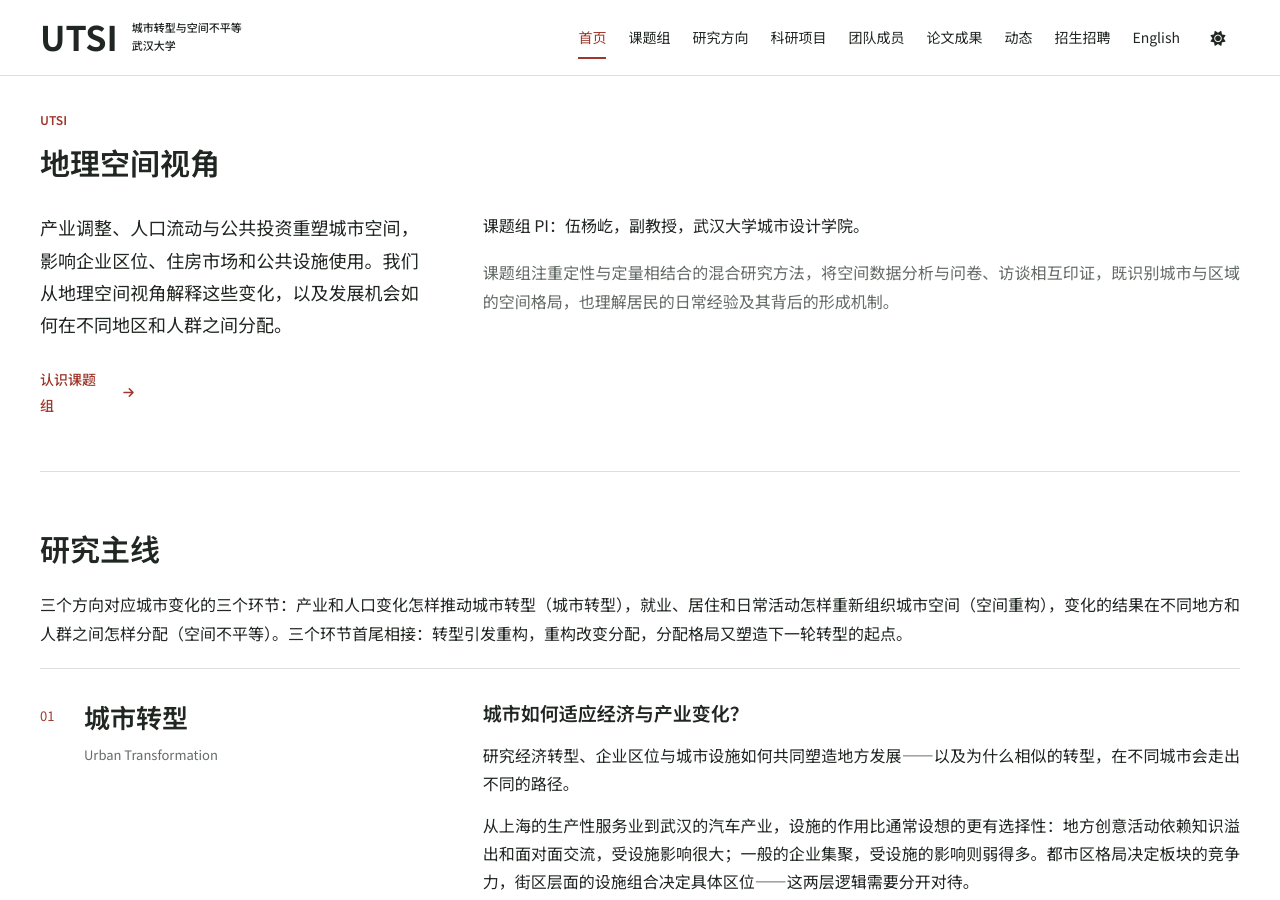
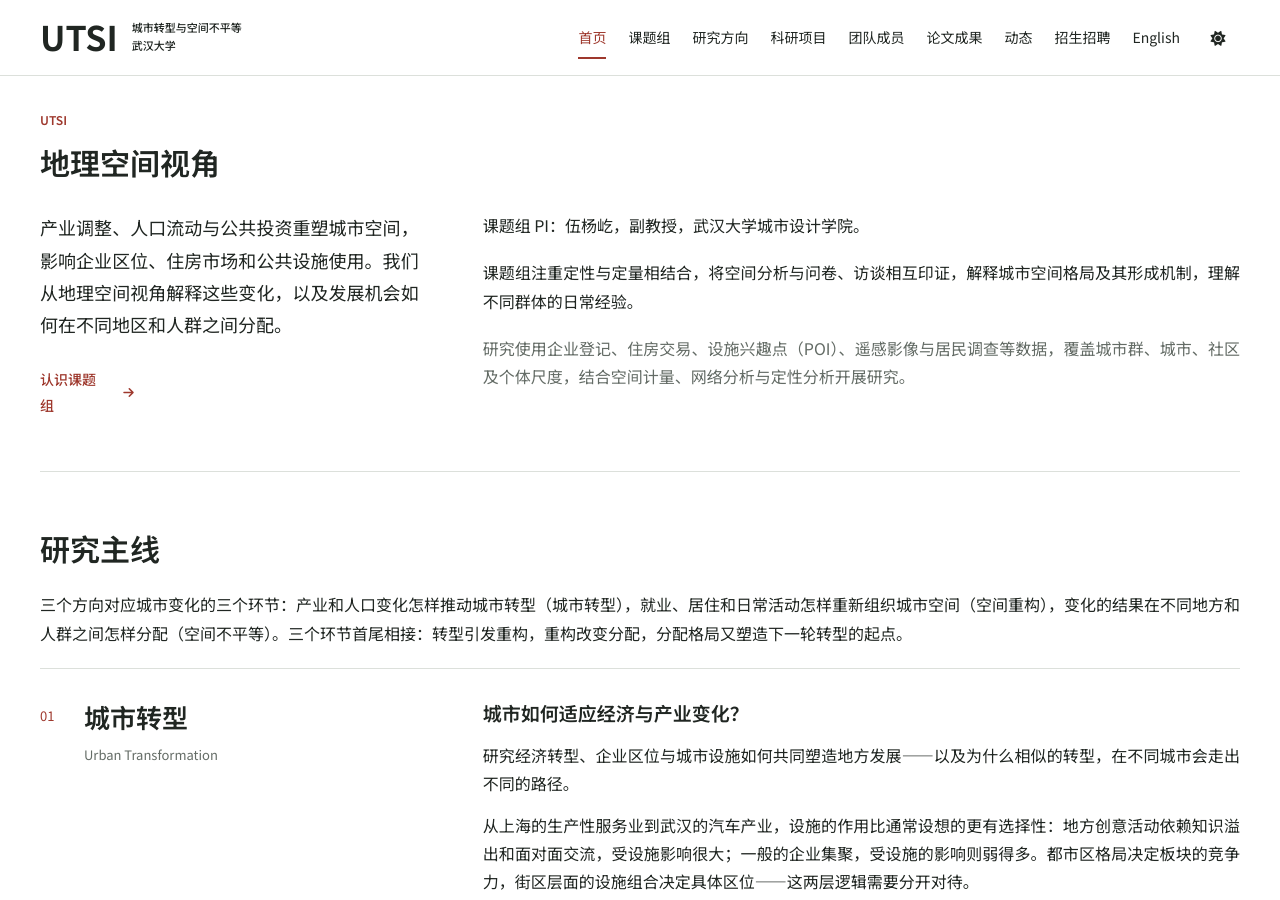
Before and after one commit to Yangyi-Wu/Yangyi-Wu.github.io, a Jekyll site: the page built from _pages/zh-about.md, in a window 1280 px wide and 900 px high, scrolled down 545 px. Built offline with Jekyll 4.4.1, drawn with Linux system fonts in a browser that asks for light colours.

Commit message:
Restore homepage data sources and research methods in both languages

```diff
--- a/_data/homepage.yml
+++ b/_data/homepage.yml
@@ -9,7 +9,9 @@ zh:
   approach: >-
     课题组 PI：伍杨屹，副教授，武汉大学城市设计学院。
   methods: >-
-    课题组注重定性与定量相结合的混合研究方法，将空间数据分析与问卷、访谈相互印证，既识别城市与区域的空间格局，也理解居民的日常经验及其背后的形成机制。
+    课题组注重定性与定量相结合，将空间分析与问卷、访谈相互印证，解释城市空间格局及其形成机制，理解不同群体的日常经验。
+  data_analysis: >-
+    研究使用企业登记、住房交易、设施兴趣点（POI）、遥感影像与居民调查等数据，覆盖城市群、城市、社区及个体尺度，结合空间计量、网络分析与定性分析开展研究。
   research_intro: >-
     三个方向对应城市变化的三个环节：产业和人口变化怎样推动城市转型（城市转型），就业、居住和日常活动怎样重新组织城市空间（空间重构），变化的结果在不同地方和人群之间怎样分配（空间不平等）。三个环节首尾相接：转型引发重构，重构改变分配，分配格局又塑造下一轮转型的起点。
   invitation: >-
@@ -26,7 +28,9 @@ en:
   approach: >-
     Principal Investigator: Yangyi Wu, Associate Professor, School of Urban Design, Wuhan University.
   methods: >-
-    We take a mixed-methods approach, combining quantitative and qualitative research. Spatial data analysis, surveys and interviews inform one another, helping us identify urban and regional spatial patterns and understand residents' everyday experiences and the mechanisms that shape them.
+    We combine qualitative and quantitative methods, bringing spatial analysis into dialogue with surveys and interviews to explain urban spatial patterns and their underlying mechanisms, and to understand the everyday experiences of different social groups.
+  data_analysis: >-
+    Our research draws on firm registration and housing transaction records, amenity points of interest (POIs), remote sensing imagery and resident surveys. We work across city-region, city, neighborhood and individual scales, using spatial econometrics, network analysis and qualitative analysis.
   research_intro: >-
     Our three themes follow the chain of urban change: how industrial and population shifts drive it (Urban Transformation), how jobs, housing and daily activities reorganize space (Spatial Restructuring), and how outcomes are distributed across places and groups (Spatial Inequality). The links are sequential and recursive: transformation drives restructuring, restructuring reshapes distribution, and distribution conditions the next round of transformation.
   invitation: >-
--- a/_includes/home-content.html
+++ b/_includes/home-content.html
@@ -30,7 +30,8 @@
     <p class="home-introduction-lead">{{ home.introduction }}</p>
     <div class="home-introduction-detail">
     <p class="home-approach">{{ home.approach }}</p>
-    <p class="home-methods">{{ home.methods }}</p>
+    <p class="home-approach">{{ home.methods }}</p>
+    <p class="home-methods">{{ home.data_analysis }}</p>
     </div>
     <a class="text-link" href="{{ language_prefix | append: '/about/' | relative_url }}">{% if page.lang == 'zh' %}认识课题组{% else %}About the group{% endif %} <i class="fa-solid fa-arrow-right" aria-hidden="true"></i></a>
     </div>
```
